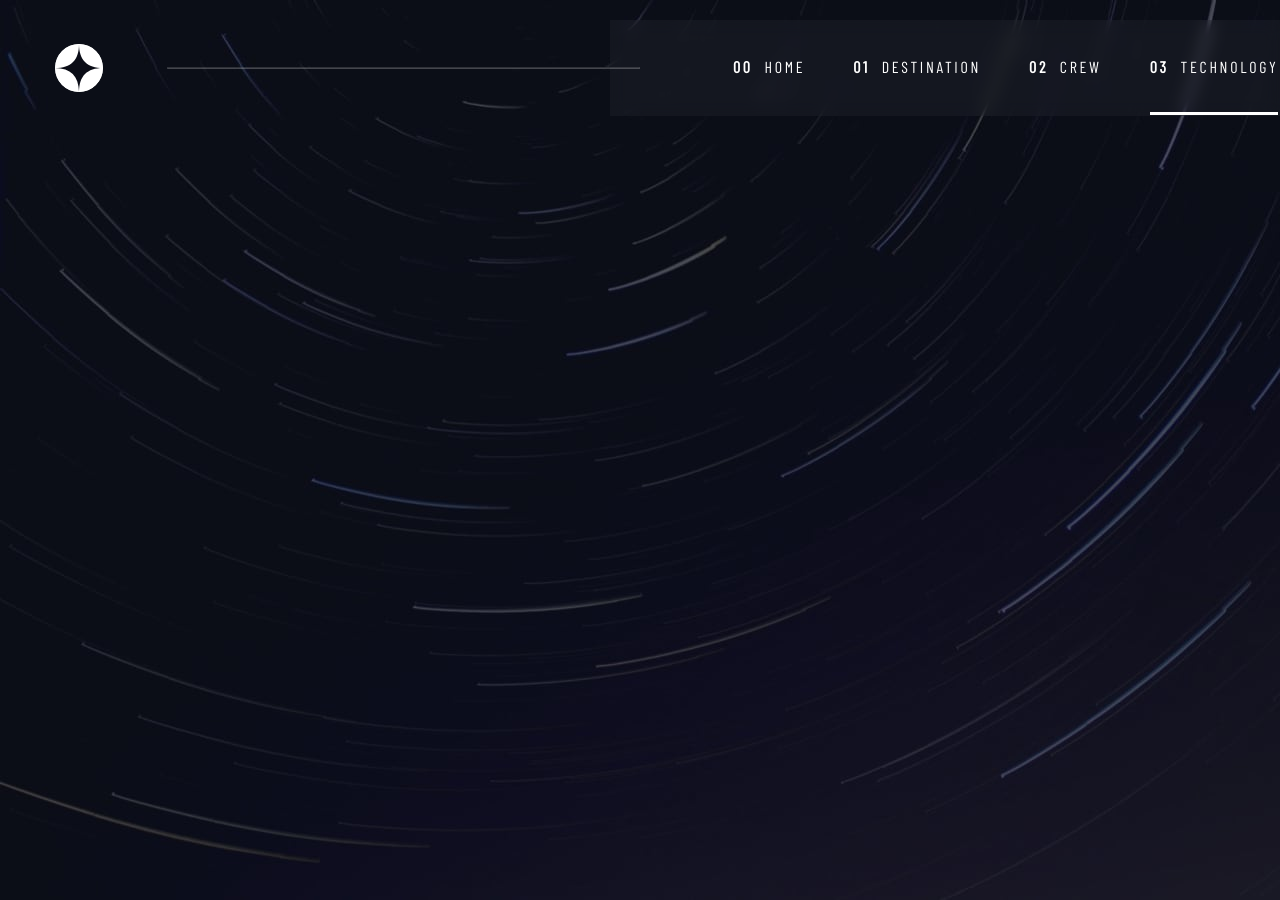
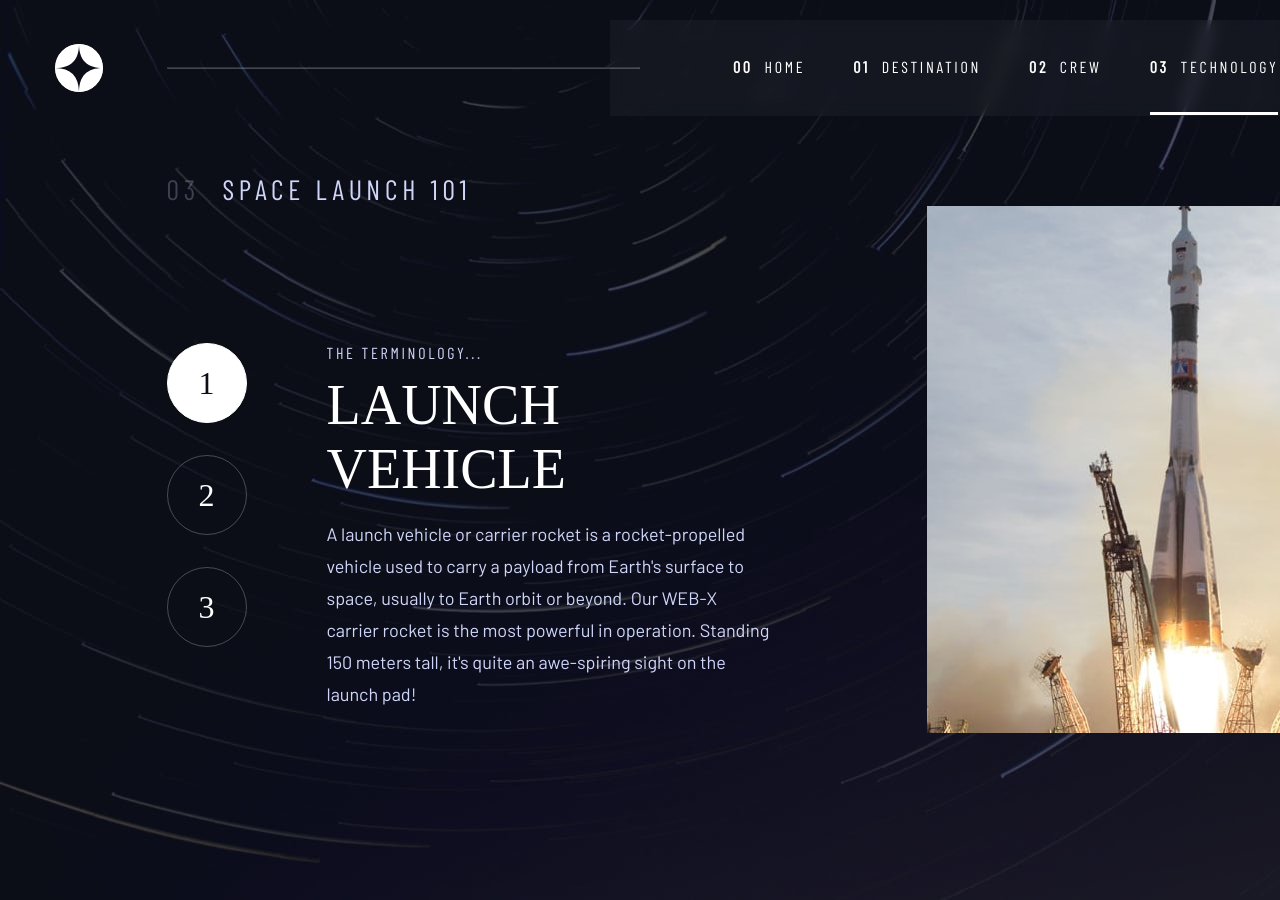
Before and after one commit to Shiko2875/SpaceTourismApp, an Angular app: page /tech in a window 1280 px wide. Shown: the top 900 px of the page. Built offline with nearby package versions, Linux system fonts and the light colour scheme; a web font is replaced by a local one.

Commit message:
Finished CSS for technology component. AppClientModule is needed to update the page based on navigation within element.

```diff
--- a/src/app/technology/technology.component.css
+++ b/src/app/technology/technology.component.css
@@ -1,8 +1,80 @@
 .container {
     width: 1440px;
     height: 900px;
+    background-image: url(../../assets/technology/background-technology-desktop.jpg);
+}
+
+.content-header{
+    width: 305px;
+    height: 34px;
+    display: inline-flex;
+    margin-top: 76px;
+    margin-left: 166.5px;
+    justify-content: space-between;
+}
+
+.numbers {
+    opacity: 0.25;
+}
+
+p{
+    padding: 0px;
+    margin: 0px;
+}
+
+.info-container {
+    width: 1275px;
+    height: 527px;
+    margin-left: 166.5px;
+    display: flex;
+}
+
+.info {
+    width: 470px;
+    margin-top: 137px;
+    margin-right: 130px;
+    margin-left: 80px;
+}
+
+.nav-text {
+    color: #D0D6F9;
+}
+
+.alt-text {
+    width: 444px;
+    line-height: 32px;
+}
+
+.h3 {
+    margin-top: 11px;
+    margin-bottom: 17px;
+}
+
+.tech-navigation {
+    width: 80px;
+    height: 304px;
+    margin-top: 137px;
     display: flex;
     flex-direction: column;
     justify-content: space-between;
-    background-image: url(../../assets/technology/background-technology-desktop.jpg);
 }
+
+.tech {
+    width: 80px;
+    height: 80px;
+    border-radius: 50%;
+    background: transparent;
+    border: 1px solid rgba(255,255,255,0.25);
+    transition: border 0.5s ease;
+    cursor: pointer;
+}
+
+.tech:hover {
+    border: 1px solid #FFFFFF;
+}
+
+.tech#active {
+    color: #0B0D17;
+    background: white;
+    border: 1px solid #FFFFFF;
+}
--- a/src/app/technology/technology.component.html
+++ b/src/app/technology/technology.component.html
@@ -1,3 +1,24 @@
 <div class="container">
     <app-top-nav></app-top-nav>
+    <div class="content">
+        <div class="content-header">
+            <p class="h5 numbers">03</p>
+            <p class="h5">SPACE LAUNCH 101</p>
+        </div>
+        <div class="info-container">
+            <div class="tech-navigation">
+                <button type="button" class="tech h4" id="active" >1</button>
+                <button type="button" class="tech h4">2</button>
+                <button type="button" class="tech h4">3</button>
+            </div>
+            <div class="info">
+                <p class="nav-text">THE TERMINOLOGY...</p>
+                <p class="h3">LAUNCH VEHICLE</p>
+                <p class="alt-text">A launch vehicle or carrier rocket is a rocket-propelled vehicle used to carry a payload from Earth's surface to space, usually to Earth orbit or beyond. Our WEB-X carrier rocket is the most powerful in operation. Standing 150 meters tall, it's quite an awe-spiring sight on the launch pad!</p>
+            </div>
+            <div class="img">
+                <img src="./assets/technology/image-launch-vehicle-portrait.jpg">
+            </div>
+        </div>
+    </div>
 </div>
```
